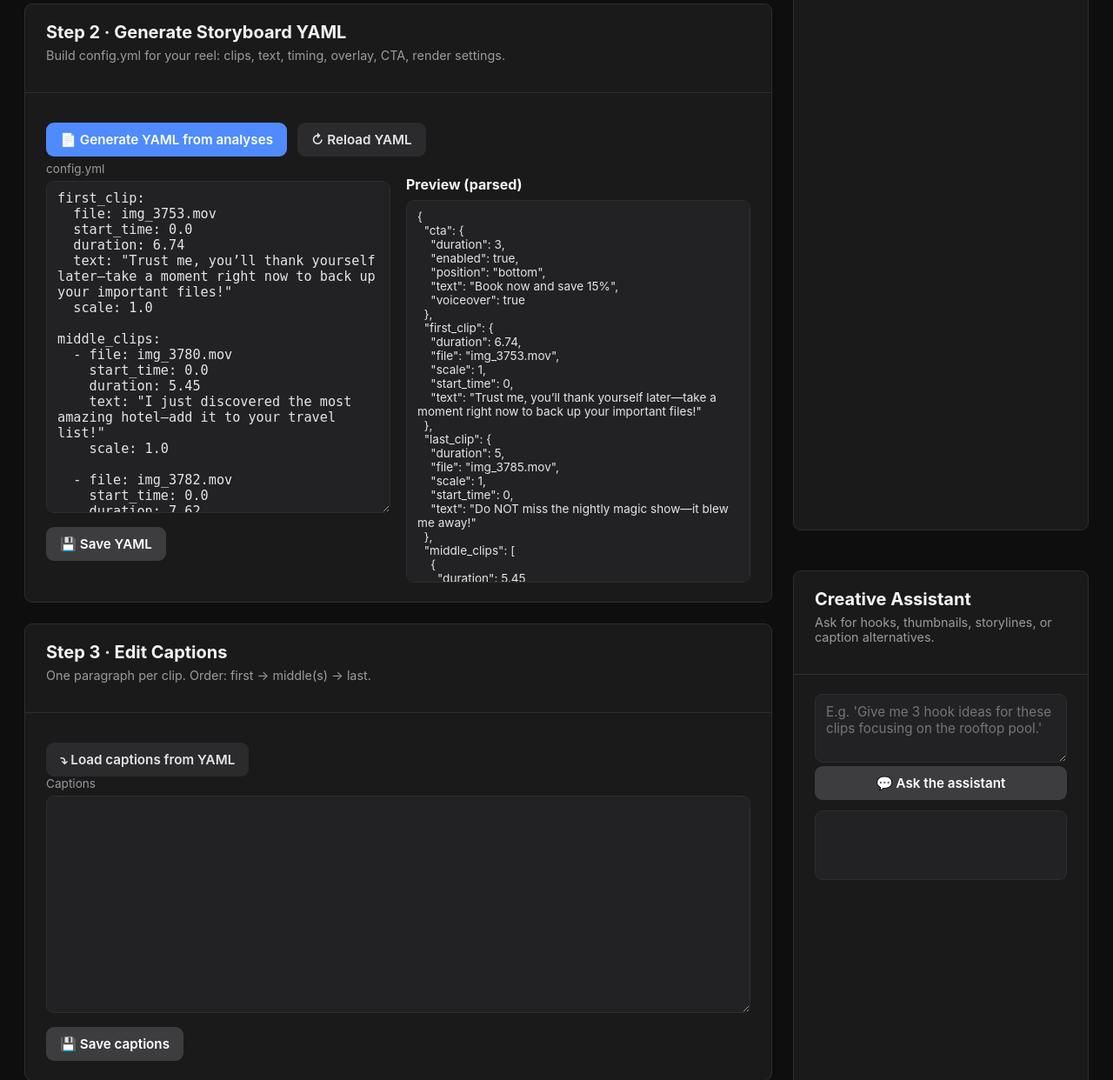
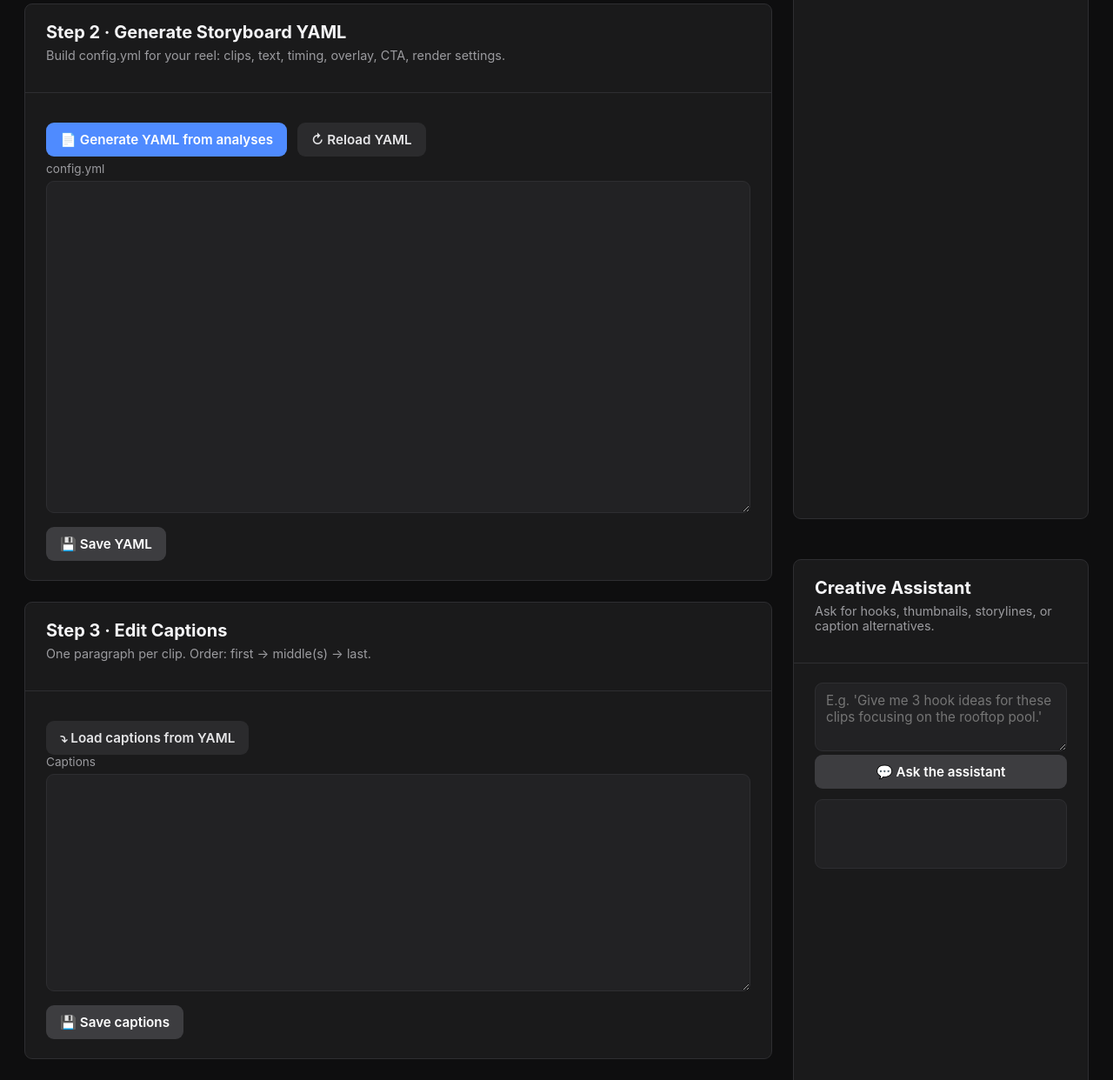
Before and after one commit to btavarez021/tiktok_video_smartcut, a Flask app: page / in a window 1280 px wide. Shown: the part 815-2057 px from the top of the page at 87% size. Run offline with Flask 3, Linux system fonts and the light colour scheme; data that the repository does not hold is empty; parts of the project's set-up code (start-up, migrations or seed data) failed here and were passed over; some libraries are stand-ins or nearby versions.

Commit message:
remove parse preview

```diff
--- a/templates/index.html
+++ b/templates/index.html
@@ -143,11 +143,11 @@
                             </div>
 
                             <!-- Parsed Preview -->
-                            <div class="split-panel">
+                            <!-- <div class="split-panel">
                                 <h3>Preview (parsed)</h3>
                                 <div id="yamlPreview" class="yaml-preview"></div>
                             </div>
-                        </div>
+                        </div> -->
 
                     </div>
                 </section>
```
